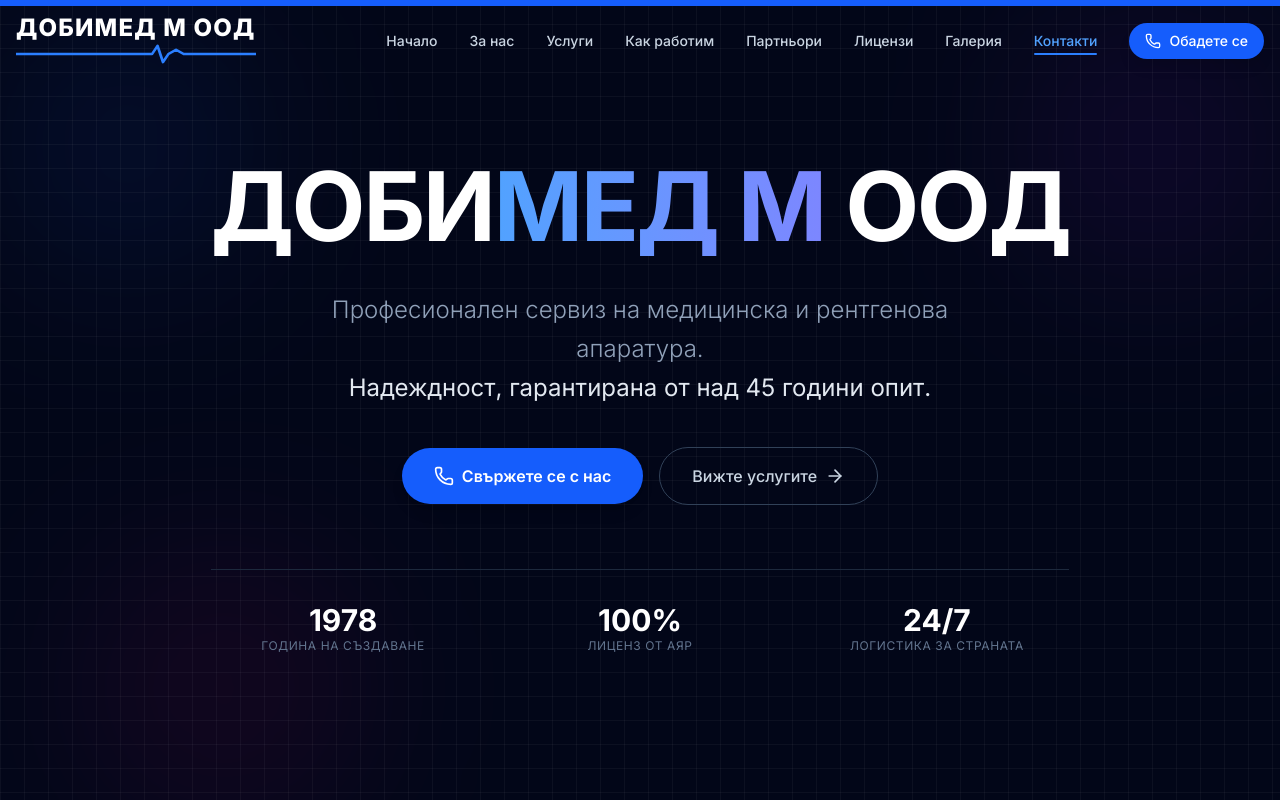
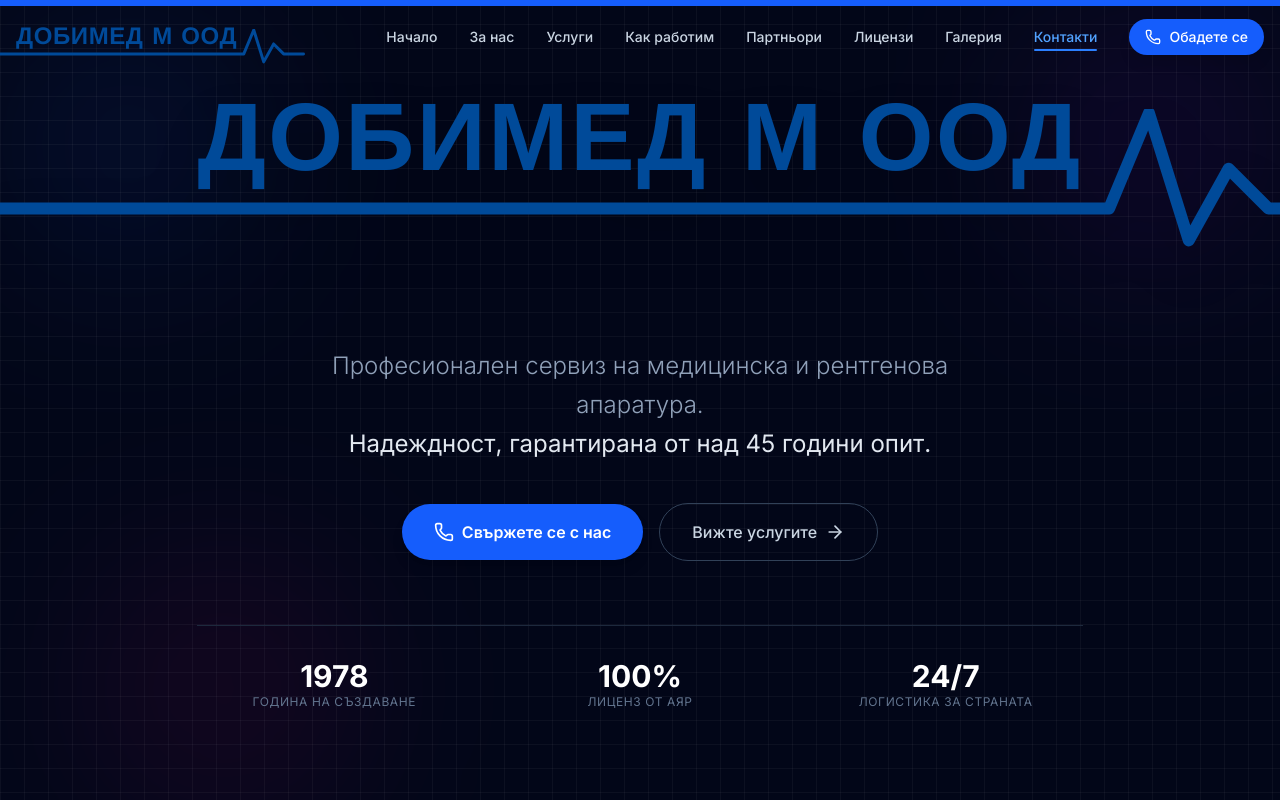
Before and after one commit to Veselin15/DobimedM-Webpage, a Next.js app in the folder dobimed-site/: page / in a window 1280 px wide. Shown: the top 800 px of the page. Built offline with nearby package versions, Linux system fonts and the light colour scheme.

Commit message:
logo created and added to the page

```diff
--- a/dobimed-site/components/Footer.tsx
+++ b/dobimed-site/components/Footer.tsx
@@ -1,21 +1,24 @@
 import Link from 'next/link';
+import Logo from "./Logo";
 
 export default function Footer() {
   return (
-    <footer className="bg-slate-900 text-slate-300 py-12 border-t border-slate-800">
+    <footer className="bg-slate-950 text-slate-300 py-12 border-t border-slate-900">
       <div className="max-w-7xl mx-auto px-4 sm:px-6 lg:px-8">
         <div className="grid grid-cols-1 md:grid-cols-3 gap-8 mb-8">
 
           {/* Колона 1: Лого и описание */}
           <div className="col-span-1">
-            <span className="text-2xl font-bold text-white tracking-tight">
-              DOBI<span className="text-blue-500">MED M</span>
-            </span>
-            <p className="mt-4 text-sm text-slate-400 max-w-xs">
+            <Link href="#home" className="inline-block mb-4">
+               {/* Тук вече използваме новия Logo компонент */}
+               <Logo className="text-2xl md:text-3xl text-white" />
+            </Link>
+            <p className="mt-2 text-sm text-slate-400 max-w-xs">
               Вашият надежден партньор в поддръжката и сервиза на медицинска апаратура с над 45 години опит.
             </p>
           </div>
 
+          {/* Колона 2: Навигация */}
           <div>
             <h3 className="text-lg font-semibold text-white mb-4">Навигация</h3>
             <ul className="space-y-2 text-sm">
@@ -25,9 +28,19 @@ export default function Footer() {
               <li><a href="#license" className="hover:text-blue-400 transition">Лицензи</a></li>
             </ul>
           </div>
+
+          {/* Колона 3: Допълнителна информация */}
+          <div>
+            <h3 className="text-lg font-semibold text-white mb-4">Информация</h3>
+            <ul className="space-y-2 text-sm">
+              <li><a href="#" className="hover:text-blue-400 transition">Политика за поверителност</a></li>
+              <li><a href="#" className="hover:text-blue-400 transition">Общи условия</a></li>
+              <li><a href="#" className="hover:text-blue-400 transition">Бисквитки (Cookies)</a></li>
+            </ul>
+          </div>
         </div>
 
-        <div className="border-t border-slate-800 pt-8 flex flex-col md:flex-row justify-between items-center text-sm text-slate-500">
+        <div className="border-t border-slate-900 pt-8 flex flex-col md:flex-row justify-between items-center text-sm text-slate-500">
           <p>&copy; {new Date().getFullYear()} Добимед М ООД. Всички права запазени.</p>
           <p className="mt-2 md:mt-0">
             Изработено с внимание към детайла.
--- a/dobimed-site/components/Hero.tsx
+++ b/dobimed-site/components/Hero.tsx
@@ -1,5 +1,5 @@
 "use client";
-
+import Logo from "./Logo";
 import { motion } from "framer-motion";
 import { ArrowRight, Phone } from "lucide-react";
 
@@ -19,15 +19,18 @@ export default function Hero() {
 
       <div className="relative z-10 max-w-4xl mx-auto mt-16 md:mt-0">
 
-        {/* --- 3. ЗАГЛАВИЕ --- */}
-        <motion.h1
+        {/* --- 3. ЗАГЛАВИЕ (ЛОГО) --- */}
+        <motion.div
           initial={{ opacity: 0, y: 20 }}
           animate={{ opacity: 1, y: 0 }}
           transition={{ duration: 0.8, delay: 0.2 }}
-          className="text-6xl md:text-8xl font-bold text-white mb-6 tracking-tight leading-tight"
+          // ПРОМЯНА ТУК: Увеличихме mb-8 на mb-24 (за мобилни) и md:mb-40 (за десктоп),
+          // за да има място за кардиограмата, която виси надолу.
+          className="mb-24 md:mb-40 flex justify-center"
         >
-          ДОБИ<span className="text-transparent bg-clip-text bg-gradient-to-r from-blue-400 to-indigo-400">МЕД М</span> ООД
-        </motion.h1>
+          <Logo className="text-5xl sm:text-6xl md:text-8xl text-white drop-shadow-2xl" />
+        </motion.div>
+
 
         {/* --- 4. ПОДЗАГЛАВИЕ --- */}
         <motion.p
--- /dev/null
+++ b/dobimed-site/components/Logo.tsx
@@ -0,0 +1,54 @@
+import React from 'react';
+
+interface LogoProps {
+    className?: string;
+}
+
+export default function Logo({className = ""}: LogoProps) {
+    const logoColor = "#004a99";
+
+    return (
+        <div className={`relative inline-flex flex-col items-start select-none group ${className}`}>
+
+            {/* Текст */}
+            <span
+                className="relative z-10 font-[900] uppercase leading-none tracking-wide whitespace-nowrap"
+                style={{
+                    color: logoColor,
+                    fontFamily: 'Arial Black, "Helvetica Neue", Helvetica, sans-serif'
+                }}
+            >
+        ДОБИМЕД М ООД
+      </span>
+
+            {/* Кардиограма */}
+            <svg
+                // Увеличихме ширината на 180%, за да изнесем чупката много по-надясно
+                className="absolute left-0 w-[180%] h-auto pointer-events-none z-0"
+                style={{
+                    top: '0.2em',
+                    color: logoColor,
+                    left: '-23%',
+                }}
+                // Разширихме viewBox-а (400), за да побере по-дългата линия
+                viewBox="0 0 400 50"
+                fill="none"
+                xmlns="http://www.w3.org/2000/svg"
+                preserveAspectRatio="none"
+            >
+                <path
+                    // ПРОМЕНИТЕ:
+                    // 1. H280: Удължихме правата линия (преди беше 225). Текстът свършва около 220, така че 280 е доста след него.
+                    // 2. strokeWidth="3": Намалихме дебелината (беше 5).
+                    // 3. Пийковете са преместени съответно надясно (290-320).
+                    d="M0 25 H280 L290 1 L300 33 L310 15 L320 25 H340"
+                    stroke="currentColor"
+                    strokeWidth="3"
+                    strokeLinecap="round"
+                    strokeLinejoin="round"
+                    className="group-hover:stroke-[4] transition-all duration-300"
+                />
+            </svg>
+        </div>
+    );
+}
--- a/dobimed-site/components/Navbar.tsx
+++ b/dobimed-site/components/Navbar.tsx
@@ -3,6 +3,7 @@
 import { useState, useEffect } from "react";
 import { Menu, X, Phone } from "lucide-react";
 import { motion, AnimatePresence } from "framer-motion";
+import Logo from "./Logo"; // <--- Импортираме готовото лого
 
 const navLinks = [
   { name: "Начало", href: "#home" },
@@ -61,33 +62,16 @@ export default function Navbar() {
       <nav
         className={`fixed top-0 left-0 right-0 z-40 transition-all duration-300 ${
           scrolled
-            ? "bg-slate-950/90 backdrop-blur-md shadow-md py-2 border-b border-slate-800" // Тъмен фон и рамка при скрол
+            ? "bg-slate-950/90 backdrop-blur-md shadow-md py-2 border-b border-slate-800"
             : "bg-transparent py-4"
         }`}
       >
         <div className="max-w-7xl mx-auto px-4 flex justify-between items-center">
 
-          {/* --- ЛОГО --- */}
-          <a href="#home" className="flex flex-col items-start group">
-            <span className="text-lg sm:text-xl md:text-2xl font-extrabold uppercase tracking-wider text-white leading-none"> {/* Бял текст */}
-              Добимед М ООД
-            </span>
-            <svg
-                className="w-full h-5 sm:h-6 text-blue-500 mt-0.5" // По-светло синьо
-                viewBox="0 0 220 25"
-                fill="none"
-                xmlns="http://www.w3.org/2000/svg"
-                preserveAspectRatio="none"
-            >
-                <path
-                    d="M0 12.5 H125 L130 4 L135 21 L140 12.5 L147 8 L154 12.5 H220"
-                    stroke="currentColor"
-                    strokeWidth="2.5"
-                    strokeLinecap="round"
-                    strokeLinejoin="round"
-                    className="group-hover:animate-pulse origin-left transition-all duration-300"
-                />
-            </svg>
+          {/* --- ЛОГО (Използваме компонента) --- */}
+          <a href="#home" className="block py-2">
+            {/* Задаваме размер на шрифта, а кардиограмата се нагажда автоматично */}
+            <Logo className="text-lg sm:text-xl md:text-2xl" />
           </a>
 
           {/* DESKTOP МЕНЮ */}
@@ -100,7 +84,7 @@ export default function Navbar() {
                   href={link.href}
                   onClick={() => handleLinkClick(link.href.substring(1))}
                   className={`text-sm font-medium transition-all relative py-1 ${
-                    isActive ? "text-blue-400" : "text-slate-300 hover:text-white" // Светли цветове за линковете
+                    isActive ? "text-blue-400" : "text-slate-300 hover:text-white"
                   }`}
                 >
                   {link.name}
@@ -116,7 +100,7 @@ export default function Navbar() {
             })}
 
             <a
-              href="tel:+359888123456"
+              href="tel:+359888881200"
               className="flex items-center gap-2 px-4 py-2 bg-blue-600 text-white rounded-full text-sm font-medium hover:bg-blue-500 transition shadow-lg hover:shadow-blue-500/20 hover:-translate-y-0.5"
             >
               <Phone size={16} />
@@ -133,7 +117,7 @@ export default function Navbar() {
         </div>
       </nav>
 
-      {/* МОБИЛНО МЕНЮ (Тъмно) */}
+      {/* МОБИЛНО МЕНЮ */}
       <AnimatePresence>
         {isOpen && (
           <motion.div
@@ -164,7 +148,7 @@ export default function Navbar() {
                 </a>
               ))}
               <a
-                href="tel:+359888123456"
+                href="tel:+359888881200"
                 className="mt-4 flex items-center gap-2 px-6 py-3 bg-blue-600 text-white rounded-full font-bold shadow-xl"
               >
                 <Phone size={20} />
```
